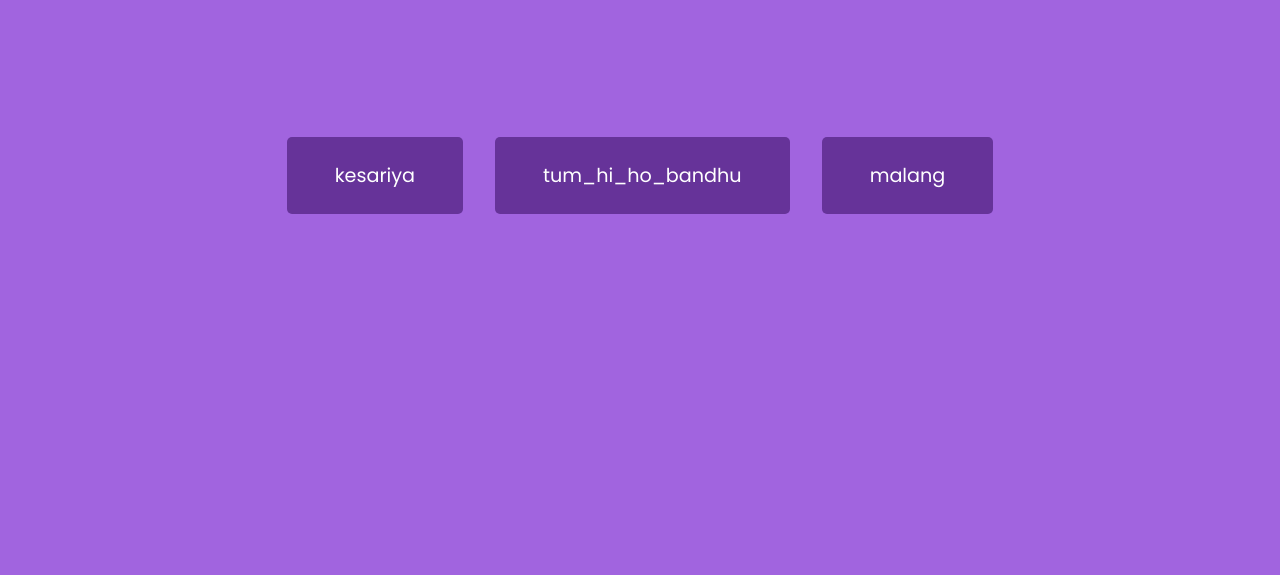
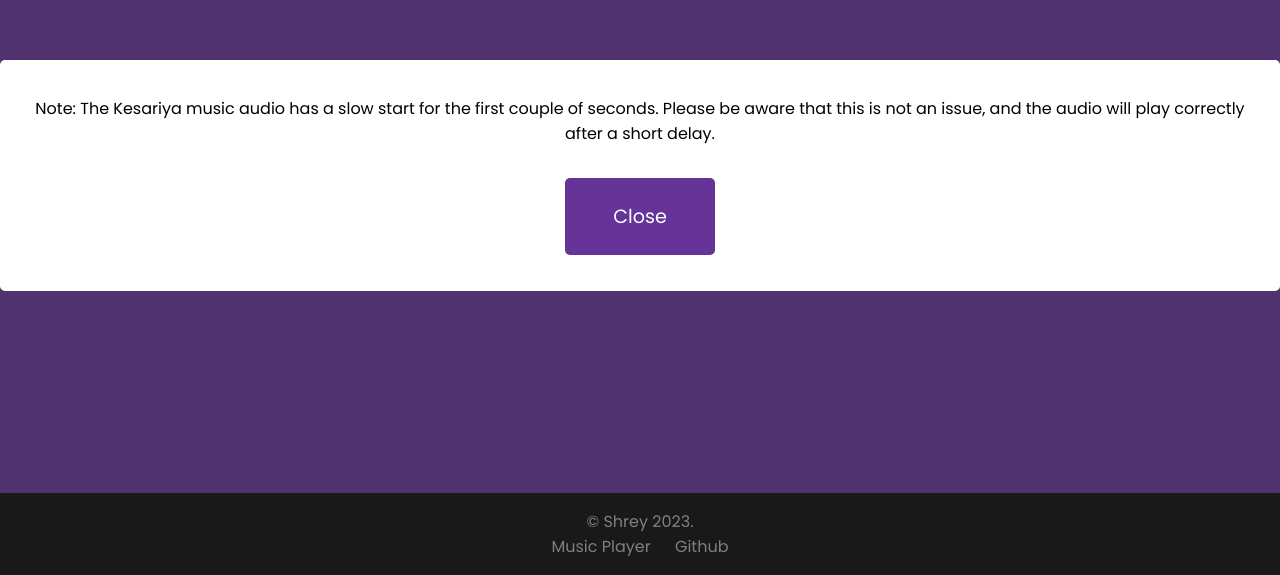
Before and after one commit to shrey890/song, a plain HTML site: page index.html in a window 1280 px wide. Shown: the part 225-800 px from the top of the page. Drawn offline with Linux system fonts and the light colour scheme; a web font is replaced by a local one.

Commit message:
Update index.html

```diff
--- a/index.html
+++ b/index.html
@@ -46,10 +46,64 @@
         .btn:focus {
           outline: none;
         }
+
+        /* Modal Styling */
+        .modal {
+          display: none;
+          position: fixed;
+          z-index: 1000;
+          top: 0;
+          left: 0;
+          width: 100%;
+          height: 100%;
+          background-color: rgba(0, 0, 0, 0.5);
+          align-items: center;
+          justify-content: center;
+        }
+
+        .modal-content {
+          background-color: white;
+          border-radius: 5px;
+          padding: 20px;
+          text-align: center;
+        }
+        footer {
+            background-color: #333;
+            color: white;
+            text-align: center;
+            padding: 1rem 0;
+            position: absolute;
+            width: 100%;
+            bottom: 0;
+        }
+
+        .footer-links a {
+            color: white;
+            text-decoration: none;
+            margin: 0 10px;
+        }
+
     </style>
 </head>
 <body>
     <div id="buttons"></div>
+    <div id="modal" class="modal">
+      <div class="modal-content">
+        <p>Note: The Kesariya music audio has a slow start for the first couple of seconds. Please be aware that this is not an issue, and the audio will play correctly after a short delay.</p>
+        <button id="closeModal" class="btn">Close</button>
+      </div>
+    </div>
+    <footer>
+        <div class="copyright">
+          &copy; Shrey <span id="current-year">2023</span>.
+        </div>
+        <div class="footer-links">
+          <a href="https://shrey890.github.io/music-player/">Music Player</a>
+          <a href="https://github.com/shrey890" target="_blank">Github</a>
+        </div>
+    </footer>
+
+
     <script>
         const sounds = ['kesariya', 'tum_hi_ho_bandhu', 'malang'];
         sounds.forEach(sound => {
@@ -70,6 +124,18 @@
                 song.currentTime = 0;
             });
         }
+
+        // Modal functionality
+        const modal = document.getElementById('modal');
+        const closeModal = document.getElementById('closeModal');
+
+        window.addEventListener('load', () => {
+          modal.style.display = 'flex';
+        });
+
+        closeModal.addEventListener('click', () => {
+          modal.style.display = 'none';
+        });
     </script>
 
     <!-- Audio elements with correct file paths -->
```
